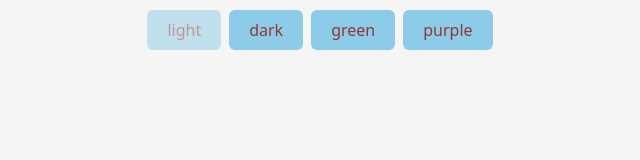
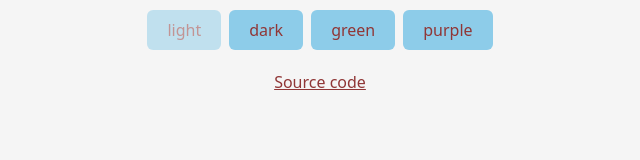
Before and after one commit to arealclimber/dark-mode-tailwindcss-best-practice, a Next.js app: page / in a window 1280 px wide. Shown: the part 130-290 px from the top of the page, without its empty margins (320-960 px from the left). Built offline with nearby package versions, Linux system fonts and the light colour scheme.

Commit message:
feat: 🎸 add repo link

```diff
--- a/pages/index.tsx
+++ b/pages/index.tsx
@@ -35,6 +35,16 @@ export default function Home() {
           </button>
         ))}
       </div>
+      <div>
+        <a
+          href="https://github.com/arealclimber/dark-mode-tailwindcss-best-practice"
+          target="_blank"
+          rel="noopener noreferrer"
+          className="underline"
+        >
+          Source code
+        </a>
+      </div>
     </main>
   );
 }
```
